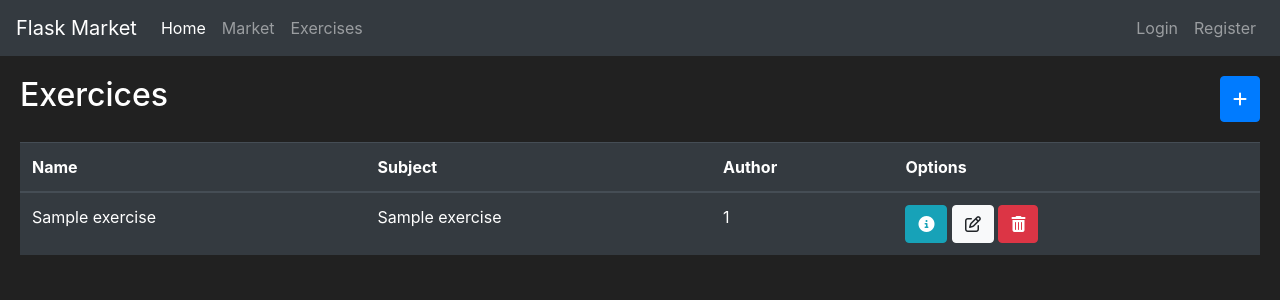
After one commit to firas-ben-thayer/ml-website-flask, a Flask app: page /exercises in a window 1280 px wide. The commit adds this page. Shown: the top 300 px of the page. Run offline with Flask 3, Linux system fonts and the light colour scheme; tables that the repository leaves empty hold one stand-in row (values such as "Sample post"); some libraries are stand-ins or nearby versions.

Commit message:
Added exercise page

```diff
--- a/market/routes.py
+++ b/market/routes.py
@@ -1,6 +1,6 @@
 from market import app
 from flask import render_template, redirect, url_for, flash
-from market.models import Item,User
+from market.models import Item, User, Exercise
 from market.forms import RegisterForm, LoginForm, PurchaseItemForm, SellItemForm
 from market import db
 from flask_login import login_user
@@ -51,6 +51,21 @@ def login_page():
             return render_template('login.html', form=form)
     return render_template('login.html', form=form)
 
+@app.route("/exercises", methods = ['GET', 'POST'])
+def exercise_page():
+    exercises = Exercise.query.all()
+    return render_template('exercises.html',exercises=exercises)
+
+@app.route('/delete/<int:id>')
+def delete(id):
+    exercise_to_delete = Exercise.query.get_or_404(id)
+    try:
+        db.session.delete(exercise_to_delete)
+        db.session.commit()
+        return redirect(url_for('exercise_page'))
+    except:
+        return  flash(f'Exercise failed to be deleted', category='danger')
+
 @app.route('/code-server')
 def code_server():
     # Replace with the IP address or domain where your Docker container is hosted
--- a/market/templates/base.html
+++ b/market/templates/base.html
@@ -7,6 +7,7 @@
       <!-- Bootstrap CSS -->
       <link rel="stylesheet" href="https://cdn.jsdelivr.net/npm/bootstrap@4.5.3/dist/css/bootstrap.min.css" integrity="sha384-TX8t27EcRE3e/ihU7zmQxVncDAy5uIKz4rEkgIXeMed4M0jlfIDPvg6uqKI2xXr2" crossorigin="anonymous">
       <link rel="stylesheet" href="https://use.fontawesome.com/releases/v5.7.2/css/all.css" integrity="sha384-fnmOCqbTlWIlj8LyTjo7mOUStjsKC4pOpQbqyi7RrhN7udi9RwhKkMHpvLbHG9Sr" crossorigin="anonymous"> <!-- for the coin icon-->
+      <link rel="shortcut icon" href="{{ url_for('static', filename='favicon.ico') }}">
       <title>
         {% block title %}
         <!-- The tab title will be replaced by a dynamic one in this parts -->
@@ -28,6 +29,9 @@
                     </li>
                     <li class="nav-item">
                         <a class="nav-link" href="{{ url_for('market_page') }}">Market</a>
+                    </li>
+                    <li class="nav-item">
+                        <a class="nav-link" href="{{ url_for('exercise_page') }}">Exercises</a>
                     </li>
                 </ul>
                 {% if current_user.is_authenticated %}
--- /dev/null
+++ b/market/templates/exercises.html
@@ -0,0 +1,47 @@
+{% extends 'base.html' %}
+{% block title%}
+    Exercice Page
+{% endblock %}
+{% block content %}
+    <div style="margin-top:20px; margin-left:20px; margin-right:20px; display: flex; justify-content: space-between;">
+        <h2>Exercices</h2>
+        <button class="btn btn-primary" data-toggle="modal" data-target="#AddExercise">
+            <i class="fa fa-plus"></i>
+        </button>
+    </div>
+    <div class="row" style="margin-top:20px; margin-left:20px; margin-right:20px">
+            <table class="table table-hover table-dark">
+                <thead>
+                    <tr>
+                        <!-- Your Columns HERE -->
+                        <th scope="col">Name</th>
+                        <th scope="col">Subject</th>
+                        <th scope="col">Author</th>
+                        <th scope="col">Options</th>
+                    </tr>
+                </thead>
+                <tbody>
+                    <!-- Your rows inside the table HERE: -->
+                    {% for exercise in exercises %}
+                    {% include 'includes/exercises_modals.html' %}
+                        <tr>
+                            <td>{{ exercise.name }}</td>
+                            <td>{{ exercise.subject }}</td>
+                            <td>{{ exercise.author }}</td>
+                            <td>
+                                <button class="btn btn-outline btn-info" data-toggle="modal" data-target="#Modal-MoreInfo-{{ exercise.id }}">
+                                    <i class="fa fa-info-circle"></i>
+                                </button>
+                                <button class="btn btn-outline btn-light" data-toggle="modal" data-target="#Modal-Edit-{{ exercise.id }}">
+                                    <i class="fa fa-edit"></i>
+                                </button><!--# is important in calling a modal-->
+                                <button class="btn btn-outline btn-danger" data-toggle="modal" data-target="#Modal-Delete-{{ exercise.id }}">
+                                    <i class="fa fa-trash"></i>
+                                </button>
+                            </td>
+                        </tr>
+                    {% endfor %}
+                </tbody>
+            </table>
+    </div>
+{% endblock %}
--- /dev/null
+++ b/market/templates/includes/exercises_modals.html
@@ -0,0 +1,102 @@
+<style>
+    .modal-content {
+        background-color: #212121;
+    }
+</style>
+
+<!-- Modal add Exercise -->
+<div class="modal fade" id="AddExercise" tabindex="-1" role="dialog" aria-labelledby="exampleModalLabel" aria-hidden="true">
+    <div class="modal-dialog" role="document">
+        <div class="modal-content">
+            <div class="modal-header">
+                <h5 class="modal-title" id="ModalLabel">
+                    New Exercise
+                </h5>
+                <button type="button" class="close" data-dismiss="modal" aria-label="Close">
+                    <span aria-hidden="true">&times;</span>
+                </button>
+            </div>
+            <div class="modal-body">
+                Do you want to create a new exercise?
+            </div>
+            <div class="modal-footer">
+                <button type="button" class="btn btn-secondary" data-dismiss="modal">Close</button>
+                <button type="button" class="btn btn-primary" data-dismiss="modal">Create</button>
+            </div>
+        </div>
+    </div>
+</div>
+
+
+<!-- Modal more info Exercise -->
+<div class="modal fade" id="Modal-MoreInfo-{{ exercise.id }}" tabindex="-1" role="dialog" aria-labelledby="exampleModalLabel" aria-hidden="true">
+    <div class="modal-dialog" role="document">
+        <div class="modal-content">
+            <div class="modal-header">
+                <h5 class="modal-title" id="ModalLabel">
+                    {{ exercise.name }}
+                </h5>
+                <button type="button" class="close" data-dismiss="modal" aria-label="Close">
+                    <span aria-hidden="true">&times;</span>
+                </button>
+            </div>
+            <div class="modal-body">
+                {{ exercise.description }}
+            </div>
+            <div class="modal-footer">
+                <button type="button" class="btn btn-secondary" data-dismiss="modal">Close</button>
+            </div>
+        </div>
+    </div>
+</div>
+
+<!-- Modal edit Exercise -->
+<div class="modal fade" id="Modal-Edit-{{ exercise.id }}" tabindex="-1" role="dialog" aria-labelledby="exampleModalLabel" aria-hidden="true">
+    <div class="modal-dialog" role="document">
+        <div class="modal-content">
+            <div class="modal-header">
+                <h5 class="modal-title" id="ModalLabel">
+                    {{ exercise.name }}
+                </h5>
+                <button type="button" class="close" data-dismiss="modal" aria-label="Close">
+                    <span aria-hidden="true">&times;</span>
+                </button>
+            </div>
+            <div class="modal-body">
+                Are you sure you want to edit {{ exercise.name }}?
+            </div>
+            <div class="modal-footer">
+                <button type="button" class="btn btn-secondary" data-dismiss="modal">Close</button>
+                <button type="button" class="btn btn-secondary" data-dismiss="modal">Edit</button> <!--for now-->
+            </div>
+        </div>
+    </div>
+</div>
+
+<!-- Modal delete Exercise -->
+<div class="modal fade" id="Modal-Delete-{{ exercise.id }}" tabindex="-1" role="dialog" aria-labelledby="exampleModalLabel" aria-hidden="true">
+    <div class="modal-dialog" role="document">
+        <div class="modal-content">
+            <div class="modal-header">
+                <h5 class="modal-title" id="ModalLabel">
+                    {{ exercise.name }}
+                </h5>
+                <button type="button" class="close" data-dismiss="modal" aria-label="Close">
+                    <span aria-hidden="true">&times;</span>
+                </button>
+            </div>
+            <div class="modal-body">
+                <form method="POST">
+                    Are you sure you want to delete {{ exercise.name }}?
+                    <br><br>
+                    <div class="modal-footer">
+                        <button type="button" class="btn btn-secondary" data-dismiss="modal">Close</button>
+                        <button type="button" class="btn btn-danger">
+                            <a href="{{ url_for('delete', id=exercise.id) }}"></a>Delete
+                        </button>
+                    </div>
+                </form>
+            </div>
+        </div>
+    </div>
+</div>
```
Also changed, not shown: db_manipulation.py (added, +31 -0 lines), market/models.py (+12 -0 lines), market/static/favicon.ico (added).
